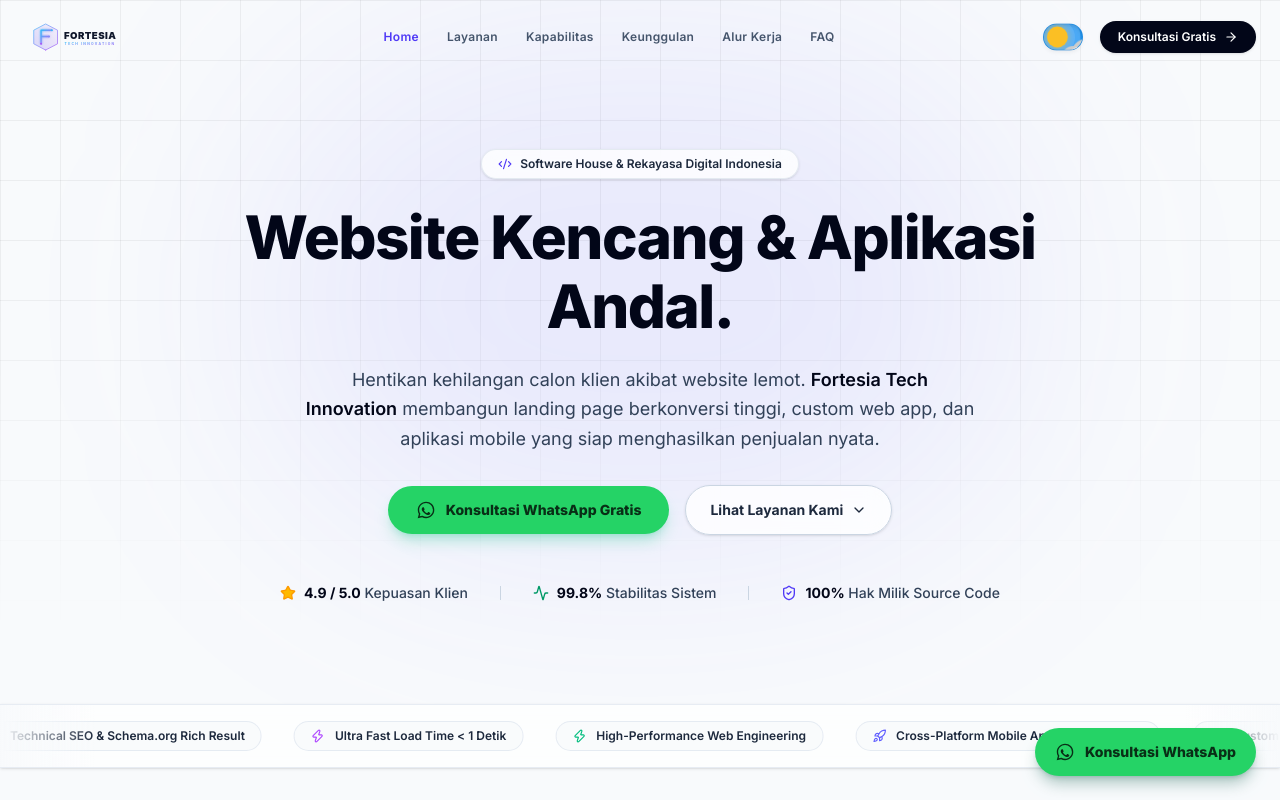
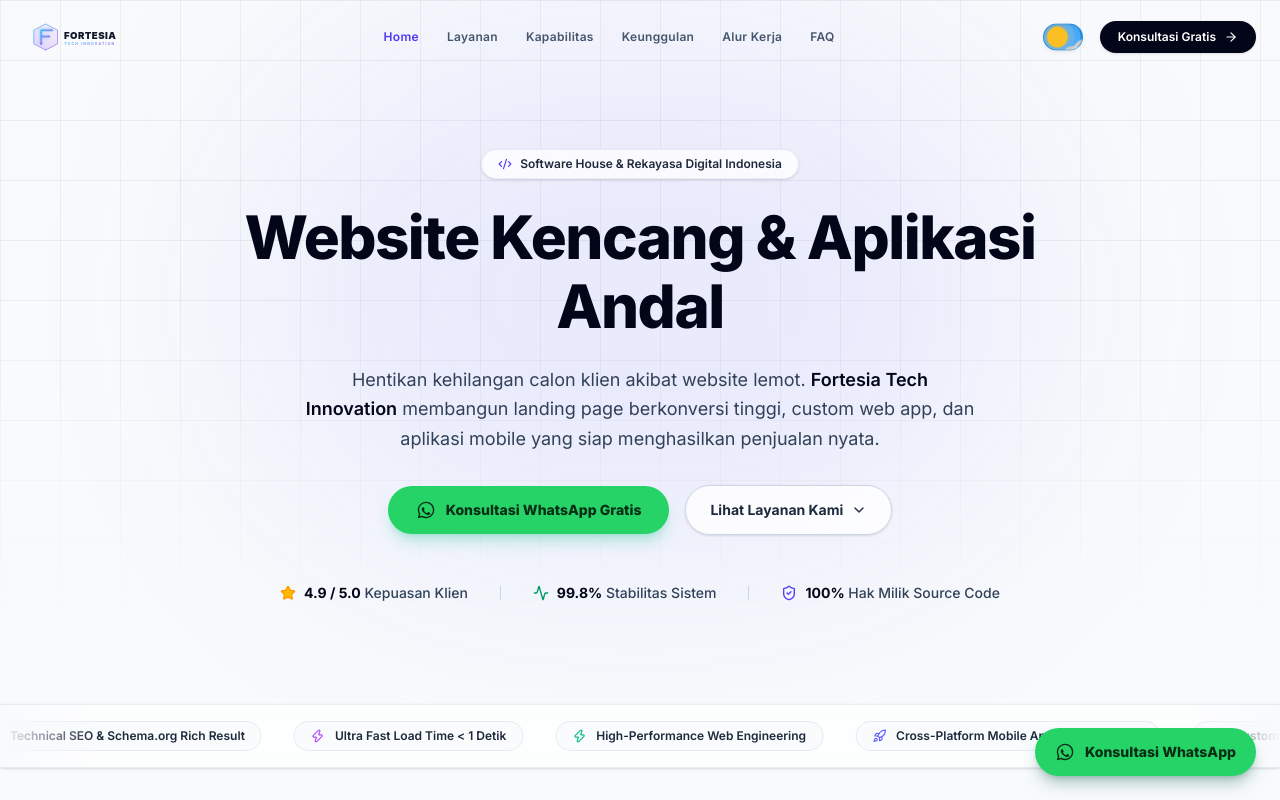
Before and after one commit to zeeinz-ux/FortesiaTechInnovation, a Next.js app: page / in a window 1280 px wide. Shown: the top 800 px of the page. Built offline with nearby package versions, Linux system fonts and the light colour scheme.

Commit message:
feat(footer): add Home link; chore(hero): drop trailing period in H1
- Footer navigasi cepat now starts with Home (#home) - it was edited locally but never committed, so the live site still showed the old list.
- Remove the full stop from the hero H1.

```diff
--- a/components/sections/Footer.tsx
+++ b/components/sections/Footer.tsx
@@ -26,6 +26,11 @@ export default function Footer() {
               Navigasi Cepat
             </h3>
             <ul className="mt-4 space-y-2.5 text-sm text-slate-600 dark:text-slate-400">
+              <li>
+                <a href="#home" className="transition-colors hover:text-indigo-600 dark:hover:text-purple-400">
+                  Home
+                </a>
+              </li>
               <li>
                 <a href="#layanan" className="transition-colors hover:text-indigo-600 dark:hover:text-purple-400">
                   Layanan Kami
--- a/components/sections/Hero.tsx
+++ b/components/sections/Hero.tsx
@@ -76,7 +76,7 @@ export default function Hero() {
             className="text-4xl font-extrabold tracking-tight text-slate-950 sm:text-5xl md:text-6xl dark:text-white leading-[1.15]"
             style={{ fontFamily: "var(--font-serif), 'Playfair Display', serif" }}
           >
-            Website Kencang &amp; Aplikasi Andal.
+            Website Kencang &amp; Aplikasi Andal
           </h1>
 
           {/* Value Subtitle */}
```
